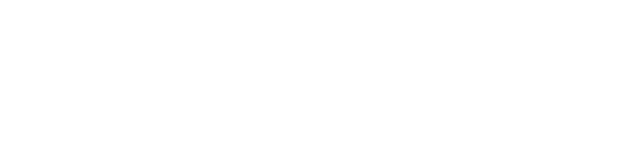
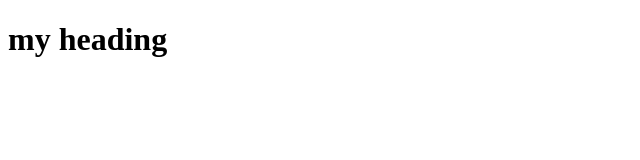
Before and after one commit to SifR-01/gitffwork, a plain HTML site: page index.html in a window 1280 px wide. Shown: the whole page, without its empty margins (0-640 px from the left). Drawn offline with Linux system fonts and the light colour scheme.

Commit message:
added heading

```diff
--- a/index.html
+++ b/index.html
@@ -4,5 +4,6 @@
   <title>my files</title>
 </head>
 <body>
+  <h1>my heading</h1>
 </body>
 </html>
```
